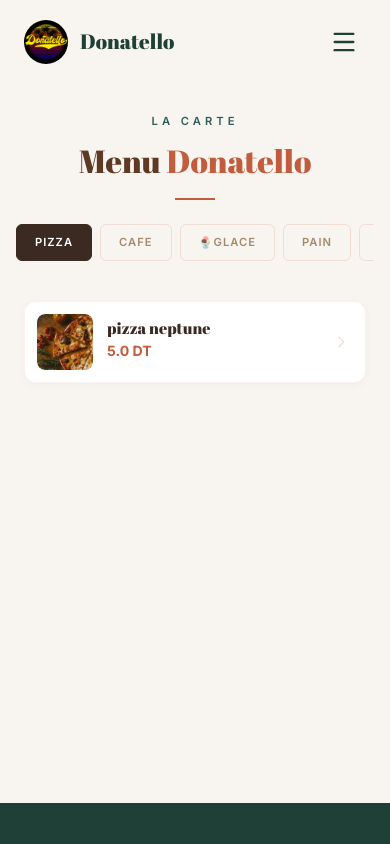
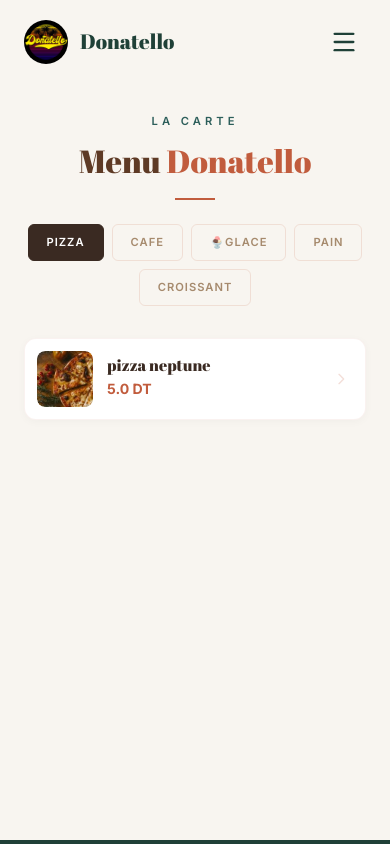
Before and after one commit to donatellotn/donatello, a React (Vite) app: page /donatello/menu in a window 390 px wide. Shown: the top 844 px of the page. Built offline with nearby package versions, Linux system fonts and the light colour scheme; a web font is replaced by a local one.

Commit message:
style: make categories wrap to multiple lines on mobile instead of scrolling horizontally

```diff
--- a/src/pages/MenuPage.tsx
+++ b/src/pages/MenuPage.tsx
@@ -249,14 +249,13 @@ const MenuPage = () => {
 
           {/* Categories Tab */}
           {categories.length > 0 && (
-            <div className="flex overflow-x-auto gap-2 mb-8 sm:mb-12 pb-2 px-2 -mx-2 sm:mx-0 sm:px-0 sm:flex-wrap sm:justify-center hide-scrollbar" style={{ scrollSnapType: 'x mandatory' }}>
+            <div className="flex flex-wrap justify-center gap-2 mb-8 sm:mb-12">
               {categories.map((cat) => (
                 <button
                   key={cat}
                   onClick={() => handleCategoryChange(cat)}
                   className="transition-all duration-200 cursor-pointer whitespace-nowrap shrink-0"
                   style={{
-                    scrollSnapAlign: 'start',
                     padding: '8px 18px',
                     borderRadius: '6px',
                     fontFamily: '"Inter",sans-serif',
```
